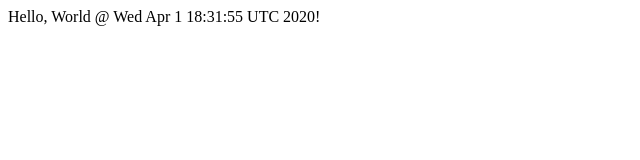
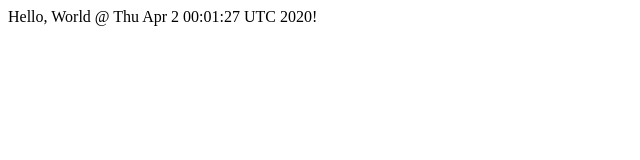
Before and after one commit to 6871/6871.github.io, a plain HTML site: page hw.html in a window 1280 px wide. Shown: the full height of the page, 0-640 px from the left. Drawn offline with Linux system fonts and the light colour scheme.

Commit message:
Action commit of hw.html

```diff
--- a/hw.html
+++ b/hw.html
@@ -1 +1 @@
-<html><body><p>Hello, World @ Wed Apr  1 18:31:55 UTC 2020!</p></body></html>
+<html><body><p>Hello, World @ Thu Apr  2 00:01:27 UTC 2020!</p></body></html>
```
